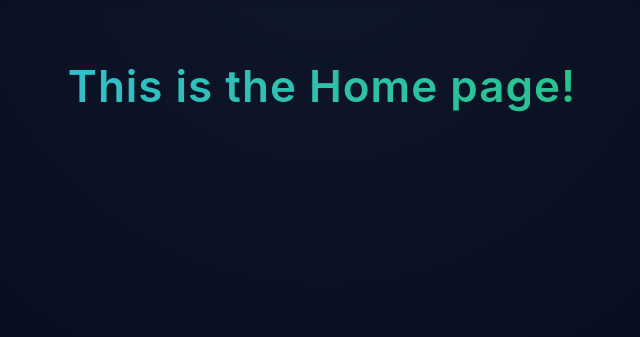
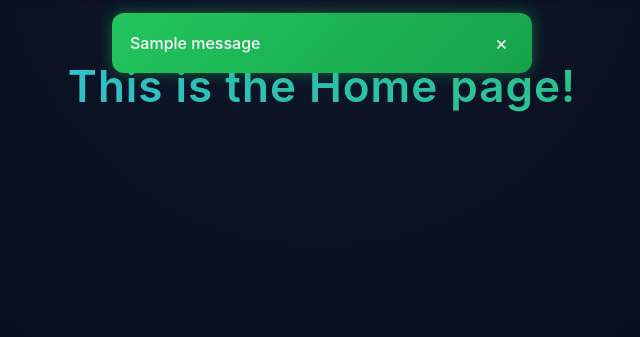
Before and after one commit to khaledelsayed2003/tradehub-marketplace, a Flask app: page / in a window 1280 px wide. Shown: the part 77-414 px from the top of the page, without its empty margins (318-958 px from the left). Run offline with Flask 3, Linux system fonts and the light colour scheme; tables that the repository leaves empty hold one stand-in row (values such as "Sample post"); one stand-in notice (Sample message) is shown.

Commit message:
style: implement custom flash alerts matching TradeHub UI

```diff
--- a/app/routes.py
+++ b/app/routes.py
@@ -1,5 +1,5 @@
 from app import app, db
-from flask import render_template, redirect, url_for
+from flask import render_template, redirect, url_for, flash
 from app.models import Item, User
 from app.forms import RegisterForm
 
@@ -20,9 +20,12 @@ def register_page():
         created_user = User(username=form.username.data, email_address=form.email_address.data, password_hash=form.password.data)
         db.session.add(created_user)
         db.session.commit()
+
+        flash("Account created successfully 🎉", "success")
         return redirect(url_for('market_page'))
+
     if form.errors != {}:
-        for error_msg in form.errors.values():
-            print(f'Form validation failed:{error_msg}')
+        for field, error_msg in form.errors.items():
+            flash(f"{field.replace('_',' ').title()}: {error_msg}", "danger")
 
     return render_template('register.html', form=form)
--- a/app/static/css/style.css
+++ b/app/static/css/style.css
@@ -248,3 +248,61 @@ a {
 .btn-success:hover {
     background: #26a69a;
 }
+
+/* wrapper */
+.flash-wrapper {
+    position: fixed;
+    top: 90px;
+    left: 50%;
+    transform: translateX(-50%);
+    width: 420px;
+    z-index: 9999;
+}
+
+/* alert */
+.flash-alert {
+    display: flex;
+    justify-content: space-between;
+    align-items: center;
+    padding: 14px 18px;
+    margin-bottom: 12px;
+    border-radius: 12px;
+    color: white;
+    font-weight: 500;
+    backdrop-filter: blur(10px);
+
+    /* animation WITHOUT horizontal movement */
+    animation: fadeSlide 0.35s ease;
+}
+
+/* success */
+.alert-success {
+    background: linear-gradient(135deg, #22c55e, #16a34a);
+    box-shadow: 0 0 15px rgba(34,197,94,0.45);
+}
+
+/* error */
+.alert-danger {
+    background: linear-gradient(135deg, #ff4d6d, #c9184a);
+    box-shadow: 0 0 12px rgba(255,77,109,0.4);
+}
+
+.flash-close {
+    background: none;
+    border: none;
+    color: white;
+    font-size: 20px;
+    cursor: pointer;
+}
+
+/* FIXED animation */
+@keyframes fadeSlide {
+    from {
+        opacity: 0;
+        transform: translateY(-15px);
+    }
+    to {
+        opacity: 1;
+        transform: translateY(0);
+    }
+}
--- a/app/templates/base.html
+++ b/app/templates/base.html
@@ -59,6 +59,20 @@
             </div>
         </div>
     </nav>
+
+    <div class="flash-wrapper">
+        {% with messages = get_flashed_messages(with_categories=true) %}
+            {% if messages %}
+                {% for category, message in messages %}
+                    <div class="flash-alert alert-{{ category }}">
+                        <span>{{ message }}</span>
+                        <button class="flash-close" onclick="this.parentElement.remove()">&times;</button>
+                    </div>
+                {% endfor %}
+            {% endif %}
+        {% endwith %}
+    </div>
+
     {% block content %}{% endblock %}
     <script src="https://cdn.jsdelivr.net/npm/bootstrap@5.3.8/dist/js/bootstrap.bundle.min.js" integrity="sha384-FKyoEForCGlyvwx9Hj09JcYn3nv7wiPVlz7YYwJrWVcXK/BmnVDxM+D2scQbITxI" crossorigin="anonymous"></script>
   </body>
```
